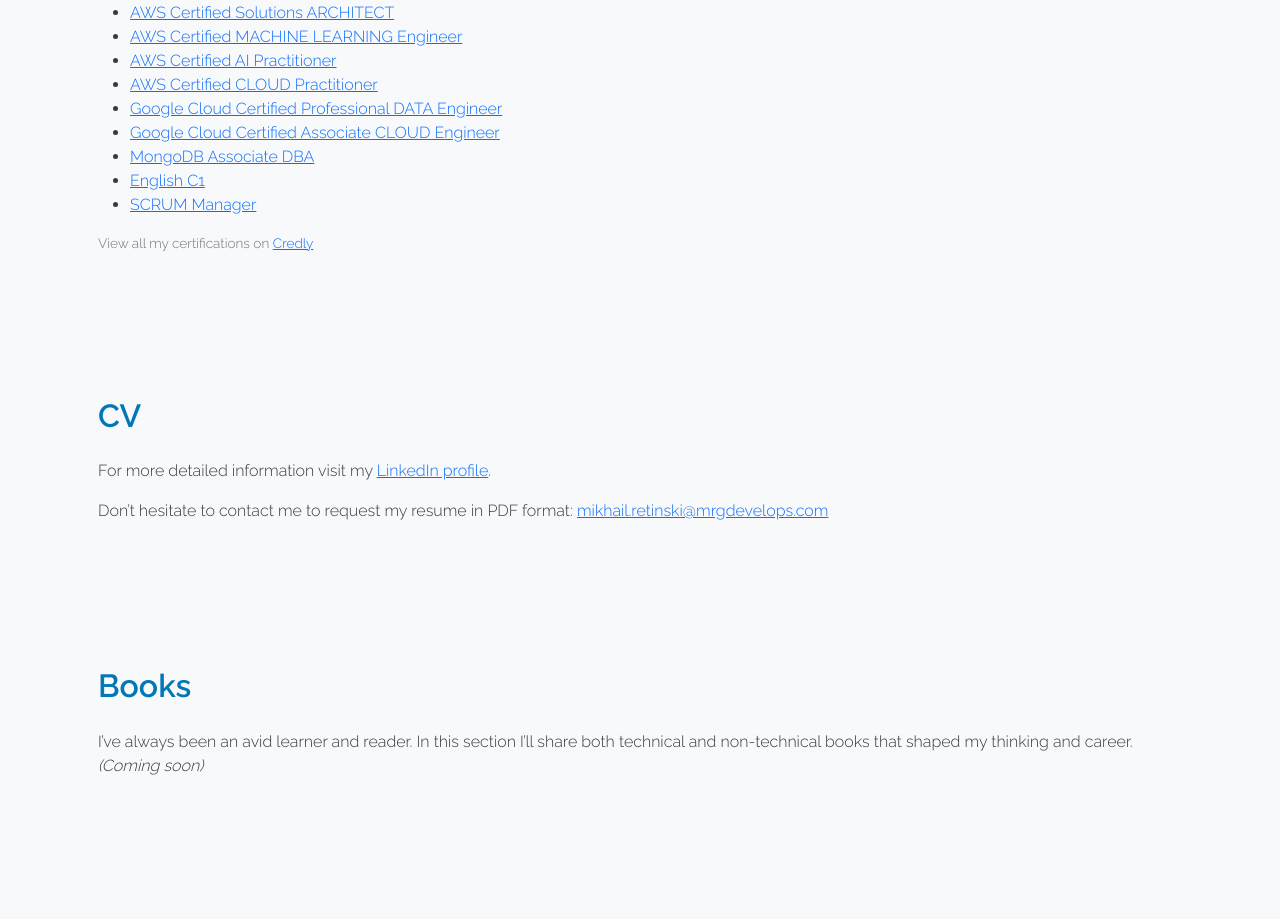
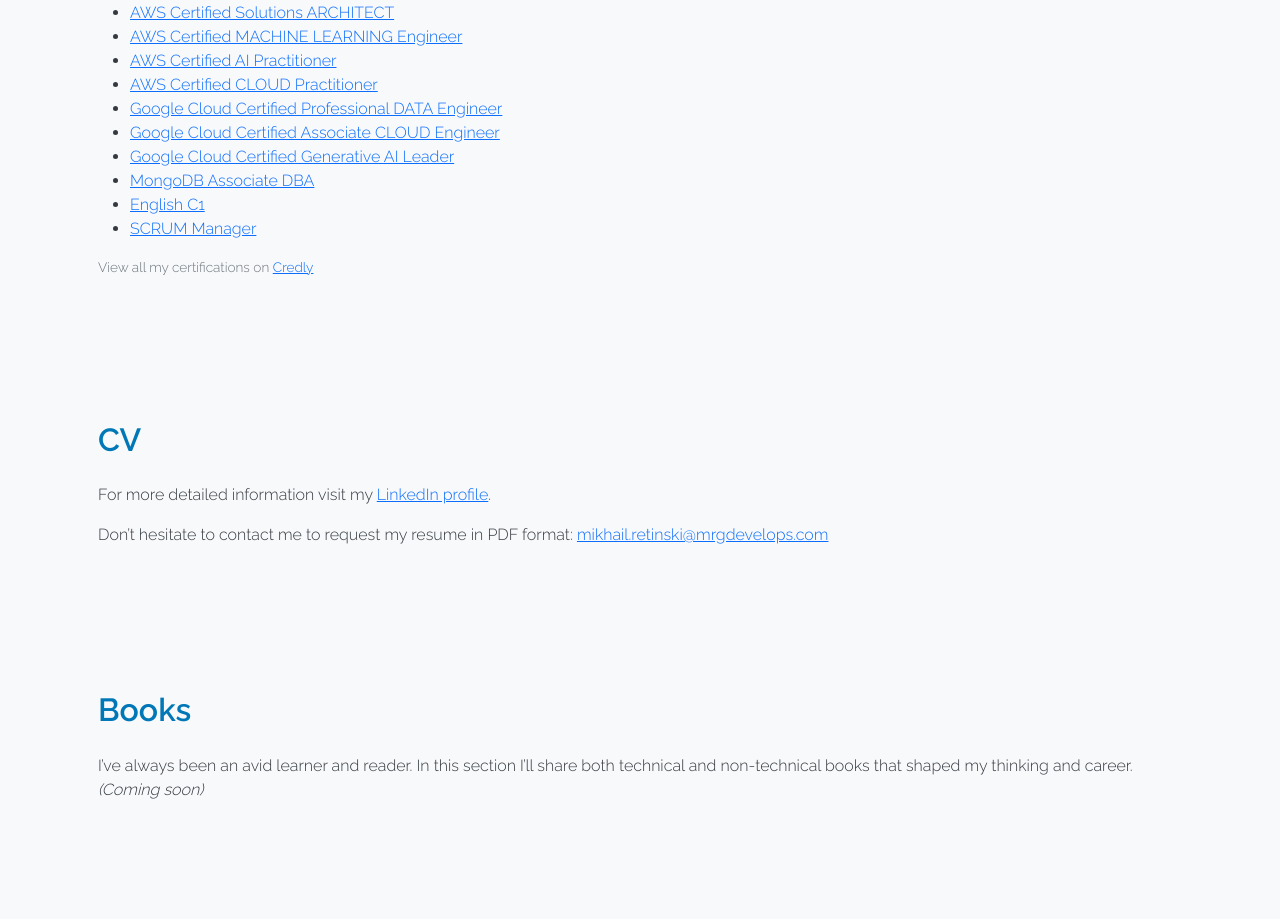
Before and after one commit to mrgdevelops/Architecting_on_AWS, a plain HTML site: page p1-mikhailretinski_com/index.html in a window 1280 px wide. Shown: the part 1857-2776 px from the top of the page. Drawn offline with nearby package versions, Linux system fonts and the light colour scheme.

Commit message:
GenAI Leader Credlya added

```diff
--- a/p1-mikhailretinski_com/index.html
+++ b/p1-mikhailretinski_com/index.html
@@ -125,6 +125,7 @@
 		<li><a href="https://www.credly.com/badges/81ce2e49-dc29-437a-b2c5-01ece4933d65">AWS Certified CLOUD Practitioner</a></li>
         <li><a href="https://www.credly.com/badges/e4f87fcb-ab13-45e5-a545-a770ef56e006">Google Cloud Certified Professional DATA Engineer</a></li>
         <li><a href="https://www.credly.com/badges/e5795cfd-4384-4241-961f-0bb373abdc29">Google Cloud Certified Associate CLOUD Engineer</a></li>
+		<li><a href="https://www.credly.com/badges/d550c4a1-d534-494a-b3bd-76a9f389662e/public_url">Google Cloud Certified Generative AI Leader</a></li>
         <li><a href="https://www.credly.com/badges/09150ac3-5c64-40e7-8fbc-1bd19887f002">MongoDB Associate DBA</a></li>
         <li><a href="https://www.educa2.madrid.org/web/eoimostoles">English C1</a></li>
         <li><a href="https://scrummanager.com/website/c/profile/member.php?id=40059">SCRUM Manager</a></li>
```
